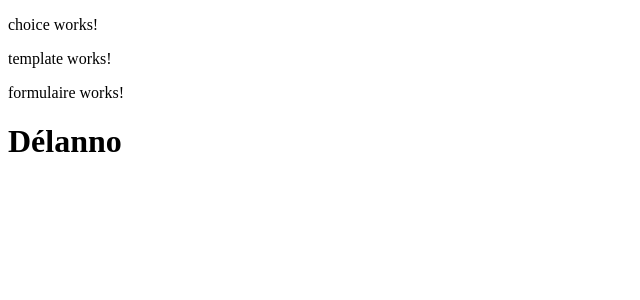
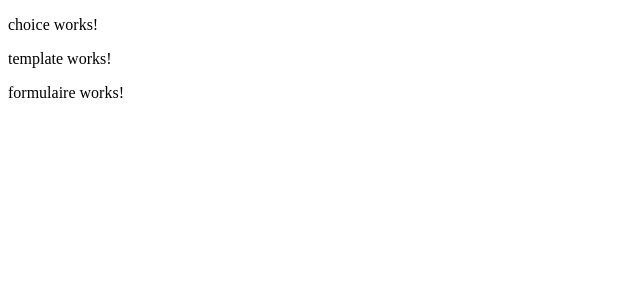
Before and after one commit to Charcrede/wolves, an Angular app: page / in a window 1280 px wide. Shown: the top 300 px of the page, without its empty margins (0-640 px from the left). Built offline with nearby package versions, Linux system fonts and the light colour scheme.

Commit message:
correction

```diff
--- a/src/app/formulaire/formulaire.component.html
+++ b/src/app/formulaire/formulaire.component.html
@@ -1,3 +1 @@
 <p>formulaire works!</p>
-
-<h1>Délanno</h1>
```
